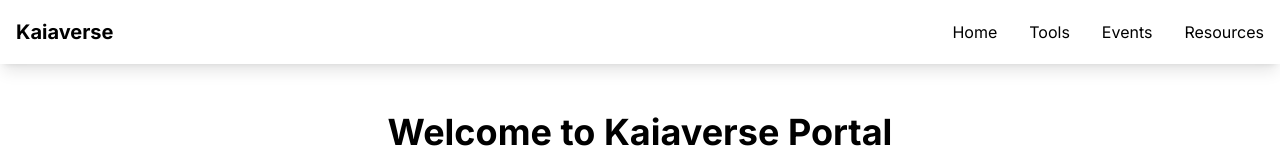
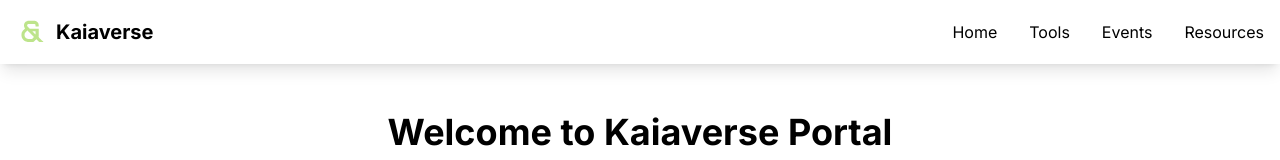
Before and after one commit to sansx/kaiaverse-portal, a Next.js app: page / in a window 1280 px wide. Shown: the top 160 px of the page. Built offline with nearby package versions, Linux system fonts and the light colour scheme.

Commit message:
add kaiaverse icon

```diff
--- a/app/components/Navbar.tsx
+++ b/app/components/Navbar.tsx
@@ -1,12 +1,19 @@
 import Link from 'next/link';
+import Image from 'next/image';
 
 const Navbar = () => {
   return (
     <nav className="bg-white shadow-lg">
       <div className="container mx-auto px-4">
         <div className="flex justify-between items-center h-16">
-          <Link href="/" className="text-xl font-bold">
-            Kaiaverse
+          <Link href="/" className="flex items-center space-x-2">
+            <Image
+              src="/images/kaiaverse_icon.svg"
+              alt="Kaiaverse Logo"
+              width={32}
+              height={32}
+            />
+            <span className="text-xl font-bold">Kaiaverse</span>
           </Link>
           <div className="flex space-x-8">
             <Link href="/" className="hover:text-blue-600">
--- a/app/layout.tsx
+++ b/app/layout.tsx
@@ -8,6 +8,10 @@
 export const metadata: Metadata = {
   title: "Kaiaverse Portal",
   description: "Your AI-First Gateway to the Kaia Ecosystem",
+  icons: {
+    icon: '/images/kaiaverse_icon.svg',
+    apple: '/images/kaiaverse_icon.svg',
+  },
 };
 
 export default function RootLayout({
```
Also changed, not shown: public/images/kaiaverse_icon.svg (added), public/images/kaiaverse_icon_black.svg (added).
